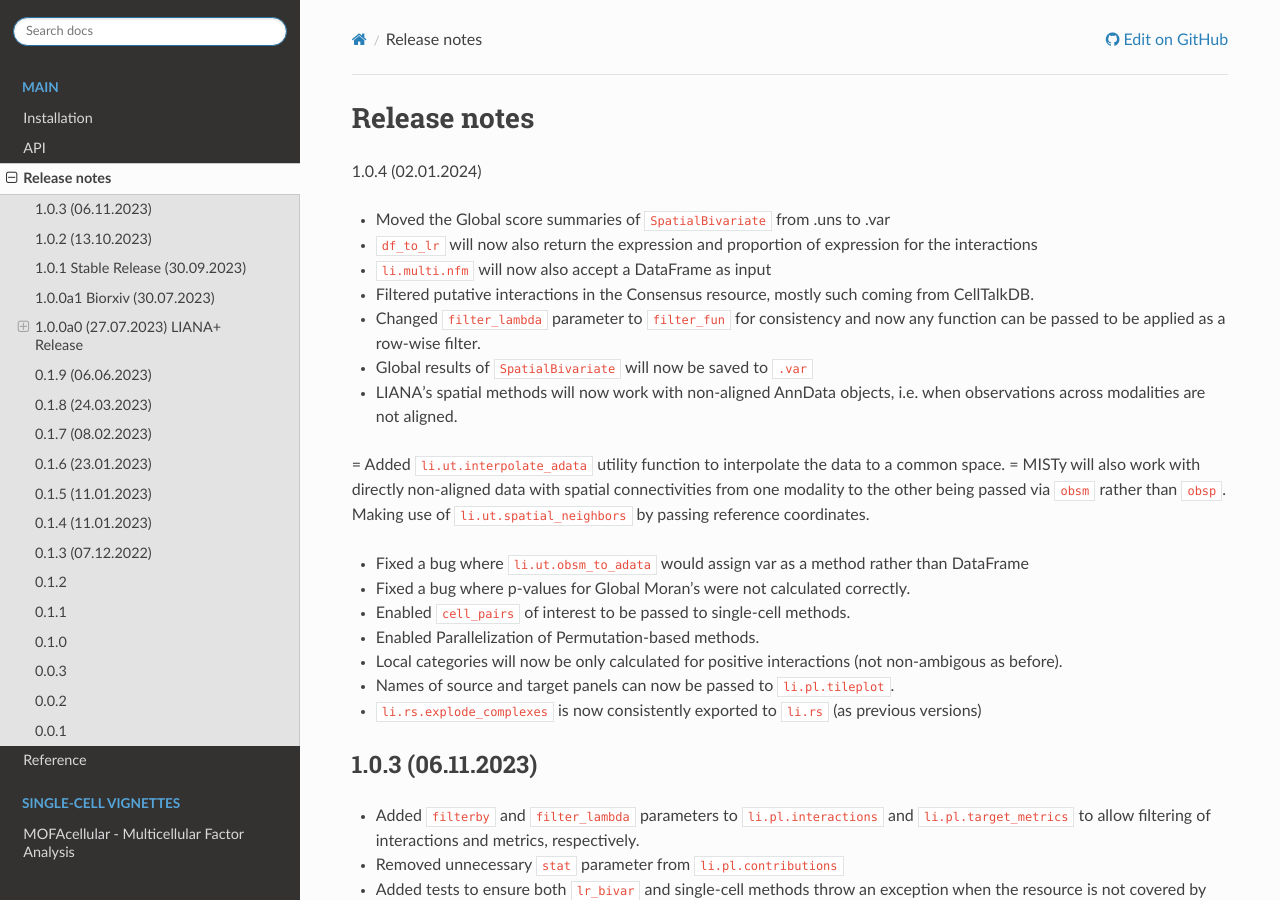
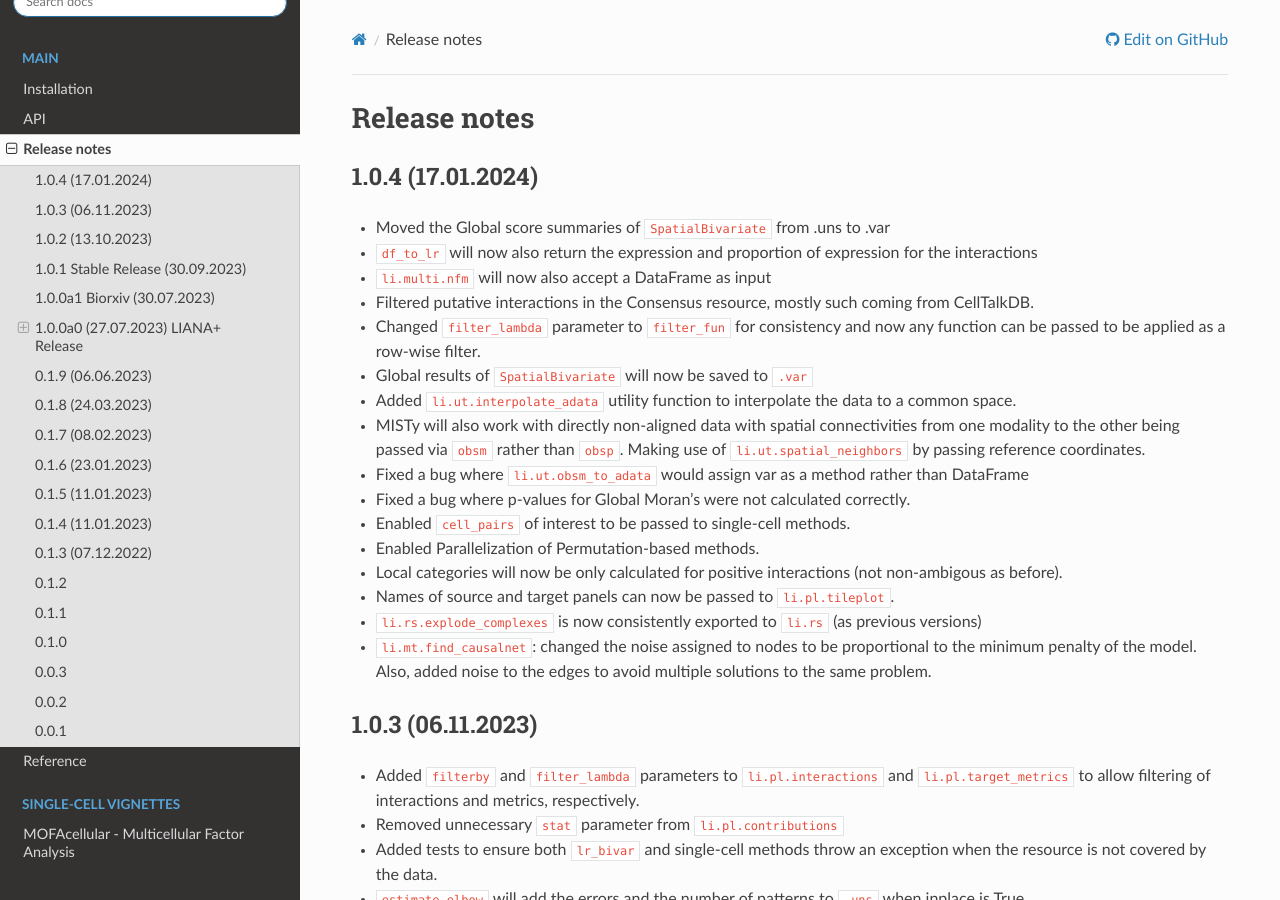
Before and after one commit to saezlab/liana-py, a Sphinx documentation site: the page built from docs/source/release_notes.rst, in a window 1280 px wide and 900 px high. Built offline with Sphinx 7.4.7 and the Read the Docs theme 2.0.0, drawn with Linux system fonts in a browser that asks for light colours; pages that are not in the unit, such as notebooks, are missing from menus.

Commit message:
add edge noise

```diff
--- a/docs/source/release_notes.rst
+++ b/docs/source/release_notes.rst
@@ -1,7 +1,8 @@
 Release notes
 =============
 
-1.0.4 (02.01.2024)
+1.0.4 (17.01.2024)
+-------------------------------------------------
 
 - Moved the Global score summaries of ``SpatialBivariate`` from .uns to .var
 
@@ -15,9 +16,9 @@ Release notes
 
 - Global results of ``SpatialBivariate`` will now be saved to ``.var``
 
-- LIANA's spatial methods will now work with non-aligned AnnData objects, i.e. when observations across modalities are not aligned.
-= Added ``li.ut.interpolate_adata`` utility function to interpolate the data to a common space.
-= MISTy will also work with directly non-aligned data with spatial connectivities from one modality to the other being passed via ``obsm`` rather than ``obsp``. Making use of ``li.ut.spatial_neighbors`` by passing reference coordinates.
+- Added ``li.ut.interpolate_adata`` utility function to interpolate the data to a common space.
+
+- MISTy will also work with directly non-aligned data with spatial connectivities from one modality to the other being passed via ``obsm`` rather than ``obsp``. Making use of ``li.ut.spatial_neighbors`` by passing reference coordinates.
 
 - Fixed a bug where ``li.ut.obsm_to_adata`` would assign var as a method rather than DataFrame
 
@@ -33,8 +34,12 @@ Release notes
 
 - ``li.rs.explode_complexes`` is now consistently exported to ``li.rs`` (as previous versions)
 
+- ``li.mt.find_causalnet``: changed the noise assigned to nodes to be proportional to the minimum penalty of the model. Also, added noise to the edges to avoid multiple solutions to the same problem.
+
+
 1.0.3 (06.11.2023)
 -------------------------------------------------
+
 - Added ``filterby`` and ``filter_lambda`` parameters to ``li.pl.interactions`` and ``li.pl.target_metrics`` to allow filtering of interactions and metrics, respectively.
 
 - Removed unnecessary ``stat`` parameter from ``li.pl.contributions``
```
Also changed, not shown: 2 other files.
